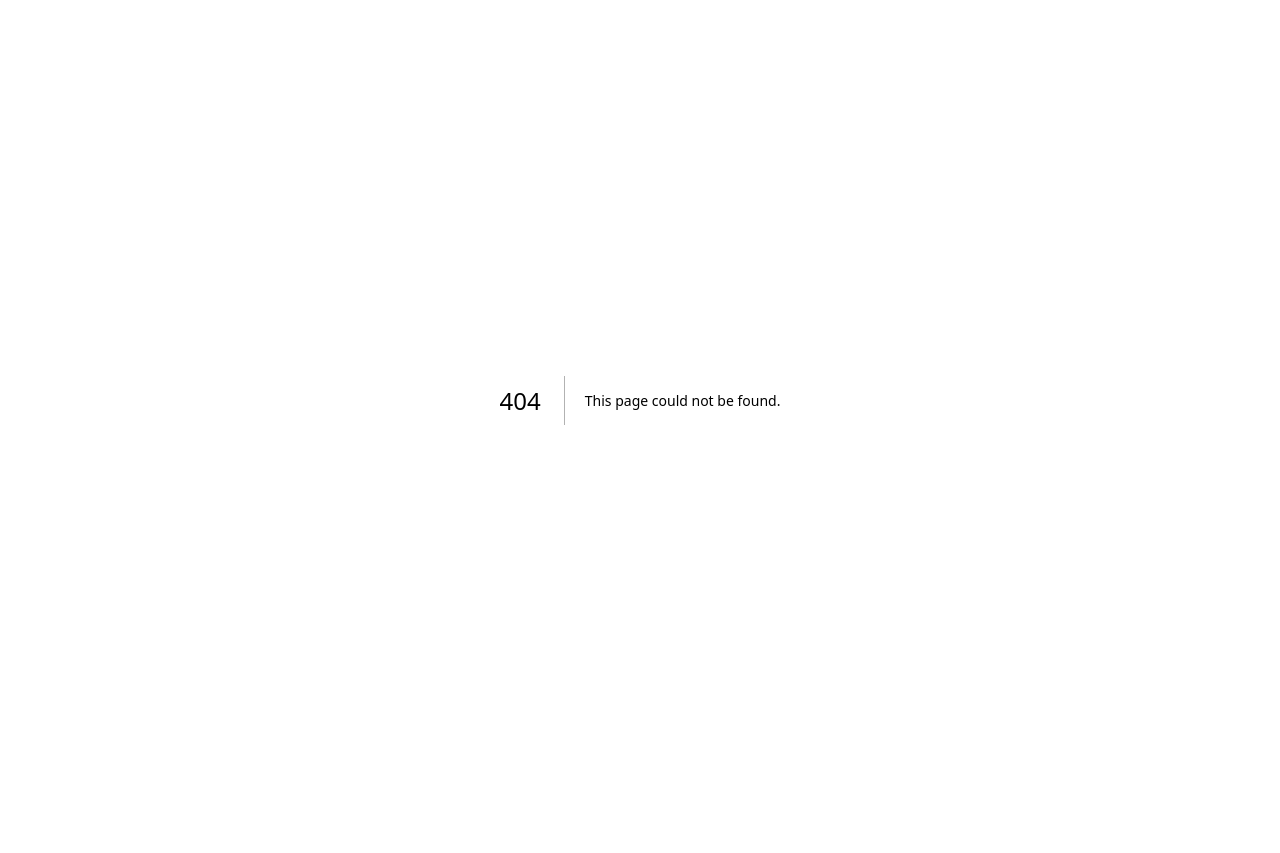
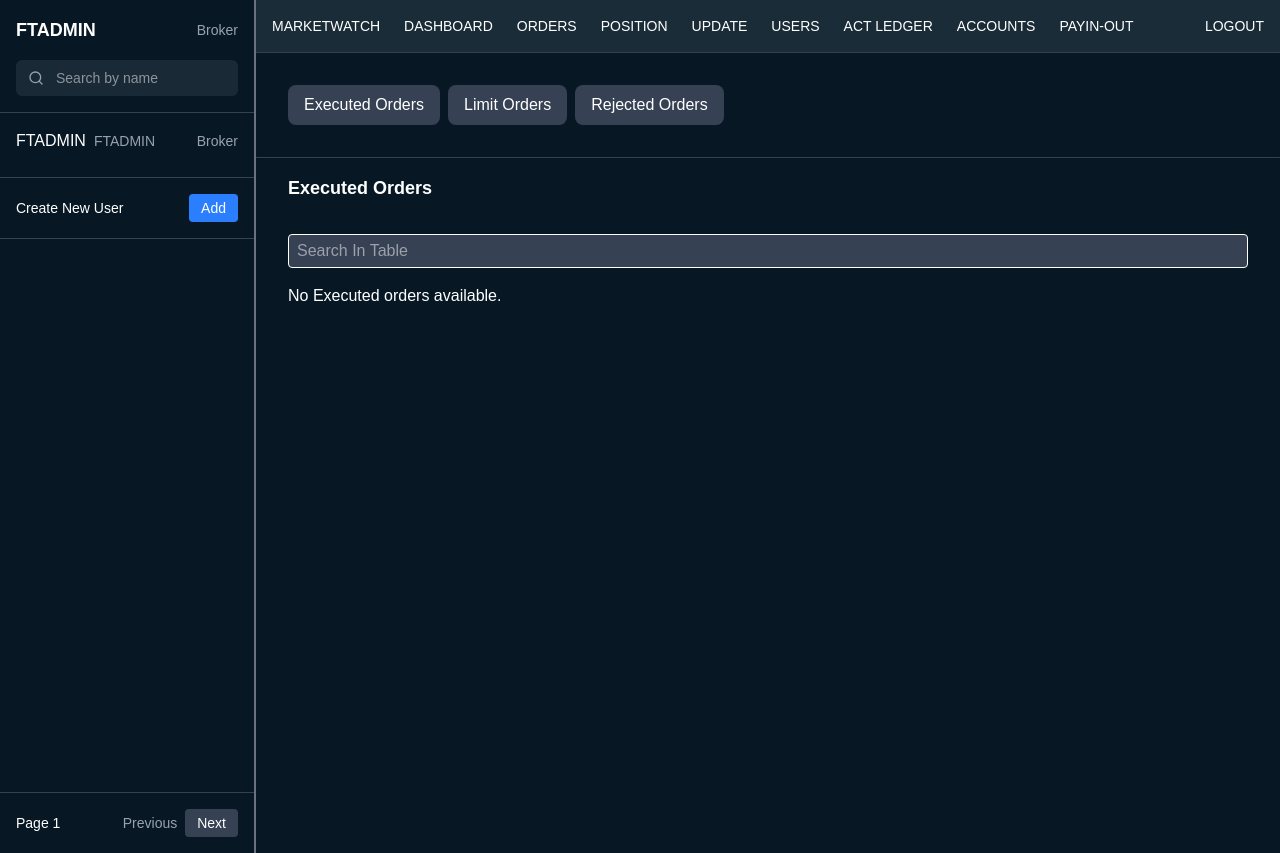
Before and after one commit to masum-abrar/Nex-Trade, a Next.js app: page /orders in a window 1280 px wide. Before the commit this address had no page. Before the commit the page ends 800 px from the top, so only its background shows below. Built offline with nearby package versions, Linux system fonts and the light colour scheme.

Commit message:
orders page added

```diff
--- a/src/app/Components/Navbar.jsx
+++ b/src/app/Components/Navbar.jsx
@@ -19,7 +19,7 @@ const Navbar = () => {
   ];
 
   return (
-    <nav className="bg-[#1A2C38] text-white p-4">
+    <nav className="bg-[#1A2C38] text-white p-4 border-b border-gray-700">
       <div className="container mx-auto">
         {/* Mobile View */}
         <div className="md:hidden flex items-center justify-between">
@@ -67,7 +67,7 @@ const Navbar = () => {
         )}
 
         {/* Desktop View */}
-        <div className="hidden md:flex items-center justify-between">
+        <div className="hidden md:flex items-center justify-between ">
           <div className="flex items-center space-x-6">
             {navItems.map((item) => (
               <Link
--- a/src/app/Components/Sidebar.jsx
+++ b/src/app/Components/Sidebar.jsx
@@ -25,7 +25,7 @@ export const Sidebar = () => {
       >
         <div className="p-4 border-b border-gray-700">
           <div className="flex items-center justify-between mb-4">
-            <h2 className="text-lg font-semibold">FTROHIT</h2>
+            <h2 className="text-lg font-semibold">FTADMIN</h2>
             <span className="text-sm text-gray-400">Broker</span>
           </div>
           <div className="relative">
@@ -41,8 +41,8 @@ export const Sidebar = () => {
         <div className="p-4 border-b border-gray-700">
           <div className="flex items-center justify-between mb-2">
             <div className="flex items-center space-x-2">
-              <span>Rohit broker</span>
-              <span className="text-sm text-gray-400">FTROHIT</span>
+              <span>FTADMIN</span>
+              <span className="text-sm text-gray-400">FTADMIN</span>
             </div>
             <span className="text-sm text-gray-400">Broker</span>
           </div>
--- a/src/app/dashboard/page.jsx
+++ b/src/app/dashboard/page.jsx
@@ -24,14 +24,14 @@ const HomePage = () => {
             type="date"
             value={fromDate}
             onChange={(e) => setFromDate(e.target.value)}
-            className="border rounded px-3 py-1"
+            className="border-1 rounded-lg px-3 py-1 bg-[#1a2936]"
             placeholder="From Date"
           />
           <input
             type="date"
             value={toDate}
             onChange={(e) => setToDate(e.target.value)}
-            className="border rounded px-3 py-1"
+            className="border rounded-lg px-3 py-1 bg-[#1a2936]"
             placeholder="To Date"
           />
           <label className="flex items-center space-x-2">
--- /dev/null
+++ b/src/app/orders/page.jsx
@@ -0,0 +1,35 @@
+import Navbar from "../Components/Navbar";
+import Sidebar from "../Components/Sidebar";
+
+const OrdersPage = () => {
+    return (
+        <div className="flex ">
+            <Sidebar />
+            <div className="flex-1">
+                <Navbar />
+                <div className="bg-[#071824] h-screen ">
+                    <div className="executed-orders-broker">
+                        <div className="lot-qty1 flex justify-between items-center bg-[#071824] p-8 border-b border-gray-700 shadow">
+                            <div className="lot-qty2 flex space-x-2">
+                                <button className="px-4 py-2 bg-gray-700 text-white rounded-lg">Executed Orders</button>
+                                <button className="px-4 py-2 bg-gray-700 text-white rounded-lg">Limit Orders</button>
+                                <button className="px-4 py-2 bg-gray-700 text-white rounded-lg">Rejected Orders</button>
+                            </div>
+                        </div>
+                        <div className="top-headline-e mt-4 text-lg font-semibold text-white p-8 pt-0 pb-0">Executed Orders</div>
+                        <div className="p-8 ">
+                            <input
+                                type="text"
+                                placeholder="Search In Table"
+                                className="border px-2 py-1 w-full rounded bg-gray-700 text-white"
+                            />
+                            <div className=" text-white mt-4">No Executed orders available.</div>
+                        </div>
+                    </div>
+                </div>
+            </div>
+        </div>
+    );
+};
+
+export default OrdersPage;
```
